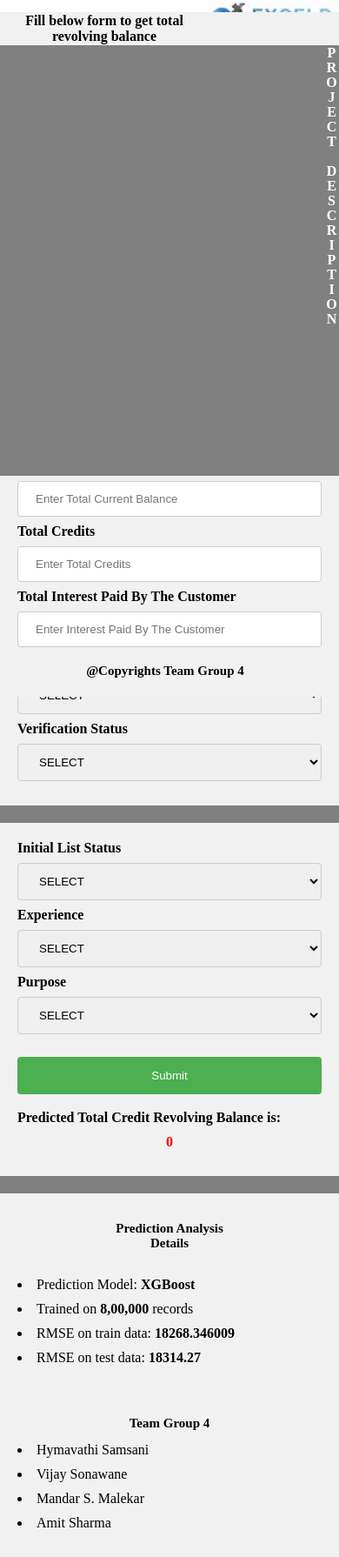
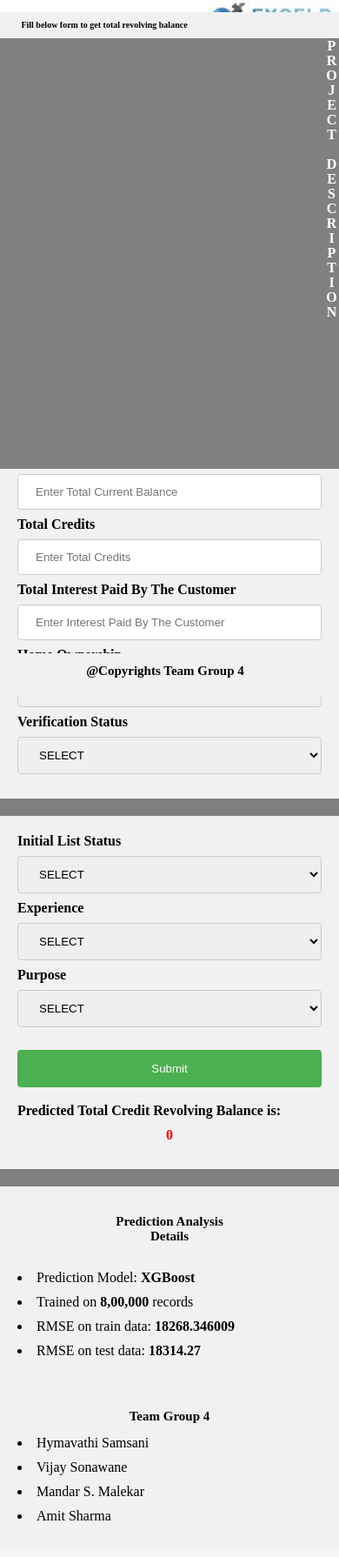
Before and after one commit to Hymaa441990/Predict-Revolving-Balance, a Flask app: page / in a window 390 px wide. Shown: the part 43-1833 px from the top of the page at 87% size. After the commit the page ends 1791 px from the top, so only its background shows below. Run offline with Flask 2, Linux system fonts and the light colour scheme; parts of the project's set-up code (start-up, migrations or seed data) failed here and were passed over.

Commit message:
Update RevolvingBalance.html

```diff
--- a/templates/RevolvingBalance.html
+++ b/templates/RevolvingBalance.html
@@ -408,7 +408,7 @@
 
 /* Responsive layout - when the screen is less than 800px wide, make the two columns stack on top of each other instead of next to each other */
 @media screen and (max-width: 800px) {
-  .leftcolumn, .rightcolumn,.header,.header1,.txt,.txt1,.sidebar {
+  .leftcolumn, .rightcolumn,.header,.header1,.header2,.txt,.txt1,.sidebar {
     width: 100%;
     padding: 0;
   }
@@ -422,6 +422,16 @@
   }
 
 .header{
+   font-size:10px;
+   line-height: 30px
+}
+
+.header1{
+   font-size:10px;
+   line-height: 30px
+}
+
+.header2{
    font-size:10px;
    line-height: 30px
 }
```
